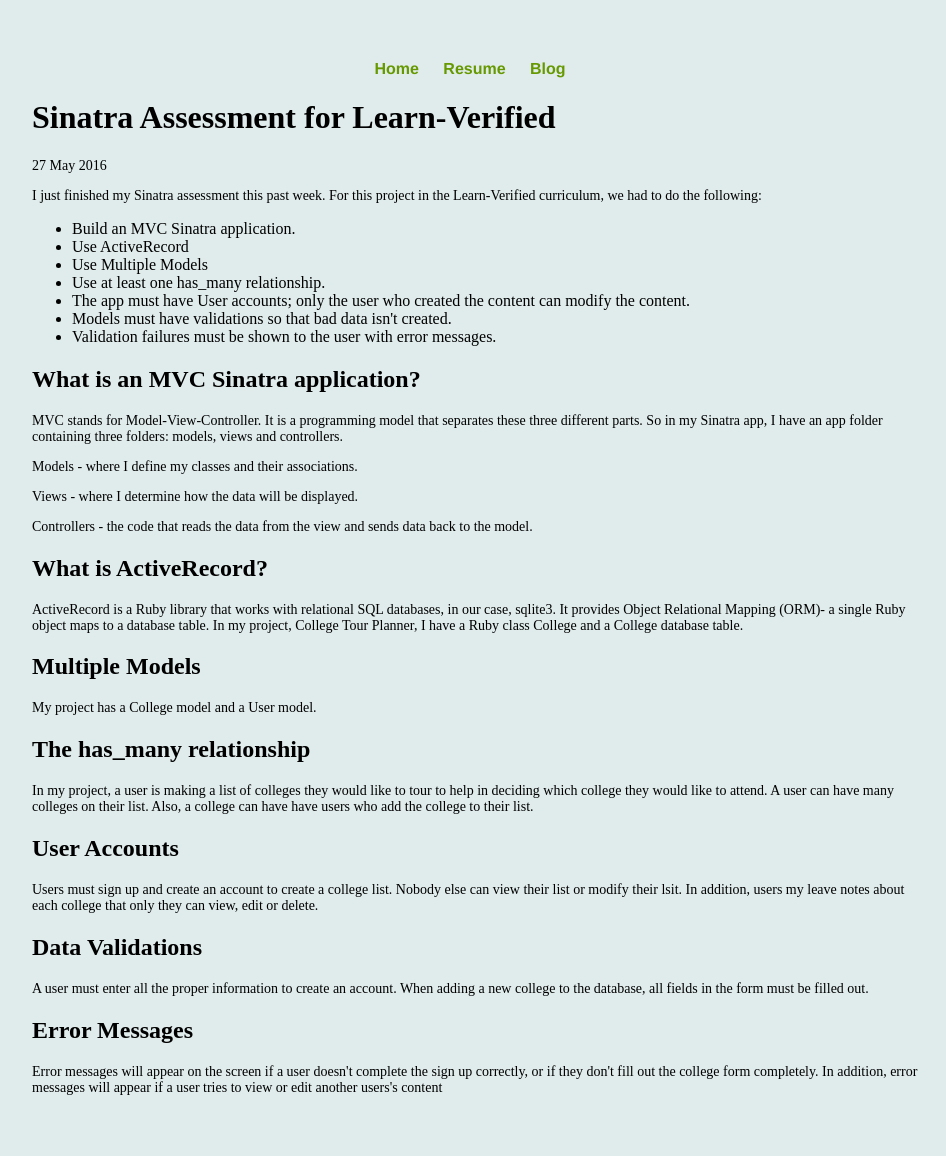
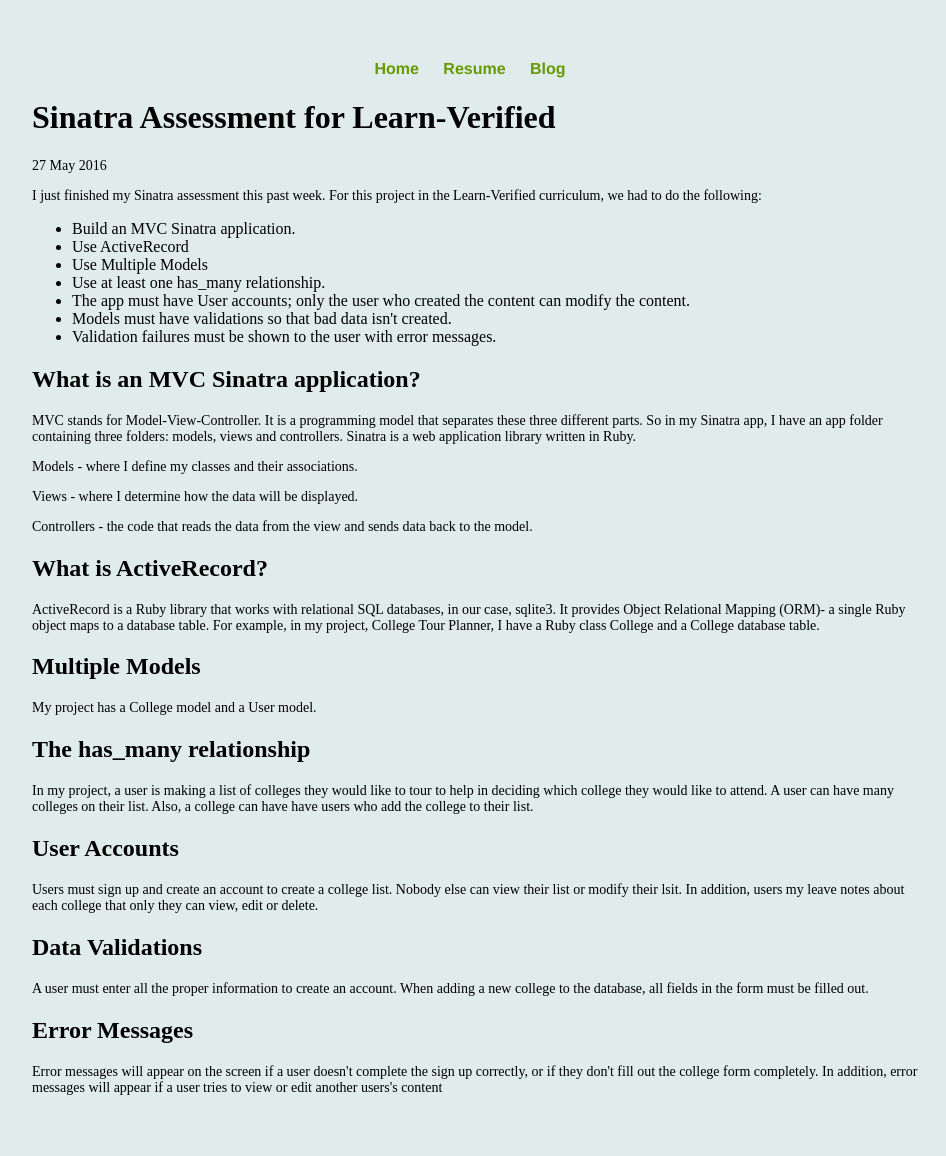
Before and after one commit to jmheyd/jmheyd.github.io, a Jekyll site: the page built from _posts/2016-05-27-sinatra-assessment.md, in a window 1280 px wide. Shown: the whole page, without its empty margins (160-1106 px from the left). Built offline with Jekyll 4.4.1, drawn with Linux system fonts in a browser that asks for light colours; some web fonts are replaced.

Commit message:
revise post

```diff
--- a/_posts/2016-05-27-sinatra-assessment.md
+++ b/_posts/2016-05-27-sinatra-assessment.md
@@ -17,14 +17,14 @@ I just finished my Sinatra assessment this past week. For this project in the Le
 </ul>
 
 <h2>What is an MVC Sinatra application?</h2>
-<p>MVC stands for Model-View-Controller. It is a programming model that separates these three different parts. So in my Sinatra app, I have an app folder containing three folders: models, views and controllers.</p>
+<p>MVC stands for Model-View-Controller. It is a programming model that separates these three different parts. So in my Sinatra app, I have an app folder containing three folders: models, views and controllers. Sinatra is a web application library written in Ruby.</p>
 
 <p>Models - where I define my classes and their associations.</p>
 <p>Views - where I determine how the data will be displayed.</p>
 <p>Controllers - the code that reads the data from the view and sends data back to the model.</p>
 
 <h2>What is ActiveRecord?</h2>
-<p>ActiveRecord is a Ruby library that works with relational SQL databases, in our case, sqlite3. It provides Object Relational Mapping (ORM)- a single Ruby object maps to a database table. In my project, College Tour Planner, I have a Ruby class College and a College database table.</p>
+<p>ActiveRecord is a Ruby library that works with relational SQL databases, in our case, sqlite3. It provides Object Relational Mapping (ORM)- a single Ruby object maps to a database table. For example, in my project, College Tour Planner, I have a Ruby class College and a College database table.</p>
 
 <h2>Multiple Models</h2>
 <p>My project has a College model and a User model.</p>
```
